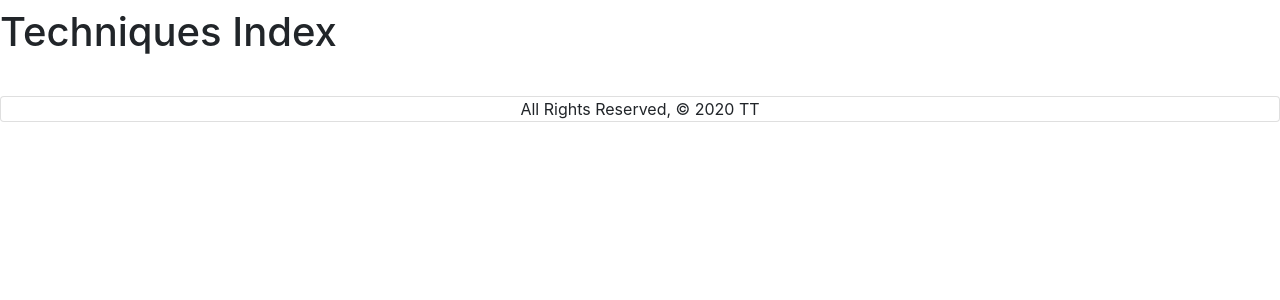
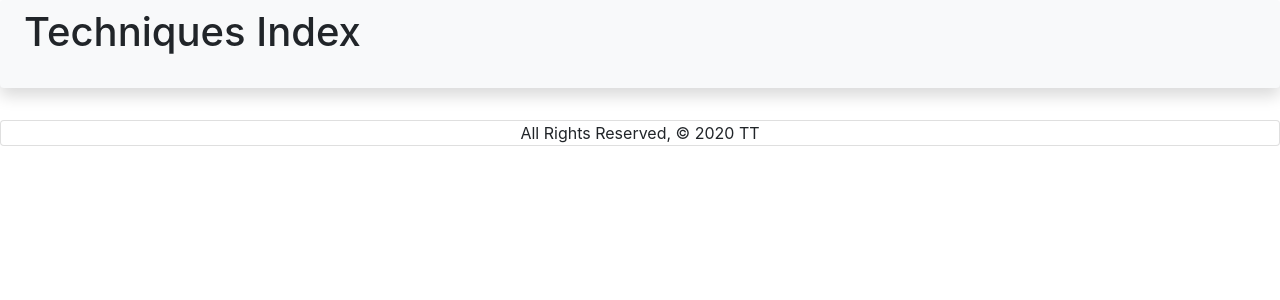
Before and after one commit to longevitytina/massage.ify, a Django app: page /techniques/ in a window 1280 px wide. Shown: the part 56-356 px from the top of the page. Run offline with Django 3.2, Linux system fonts and the light colour scheme; data that the repository does not hold is empty; parts of the project's set-up code (start-up, migrations or seed data) failed here and were passed over; some libraries are stand-ins or nearby versions.

Commit message:
Styles index page

```diff
--- a/main_app/templates/techniques/technique_index.html
+++ b/main_app/templates/techniques/technique_index.html
@@ -1,8 +1,13 @@
 {% extends 'base.html' %} {% block content %}
-<h1 class="mt-2">Techniques Index</h1>
-<div class="card-deck p-3">
+<div class="bg-light shadow rounded overflow-hidden">
+  <div class="px-4 pt-0 pb-4">
+    <h1 class="mt-2">Techniques Index</h1>
+  </div>
+</div>
+
+<div class="card-deck p-3" style="max-width: 30rem;">
   {% for technique in techniques %}
-  <div class="card">
+  <div class="card shadow">
     <img
       class="card-img-top"
       src="{{ technique.image_url}}"
```
